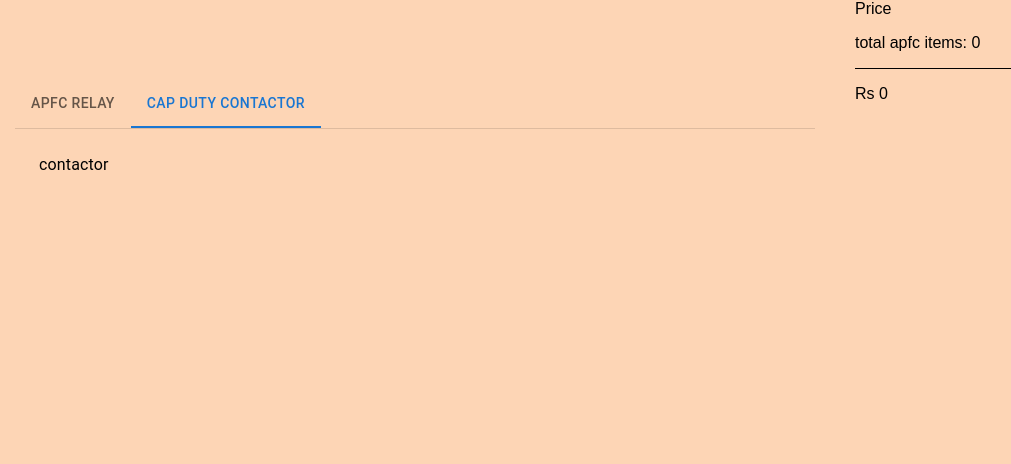
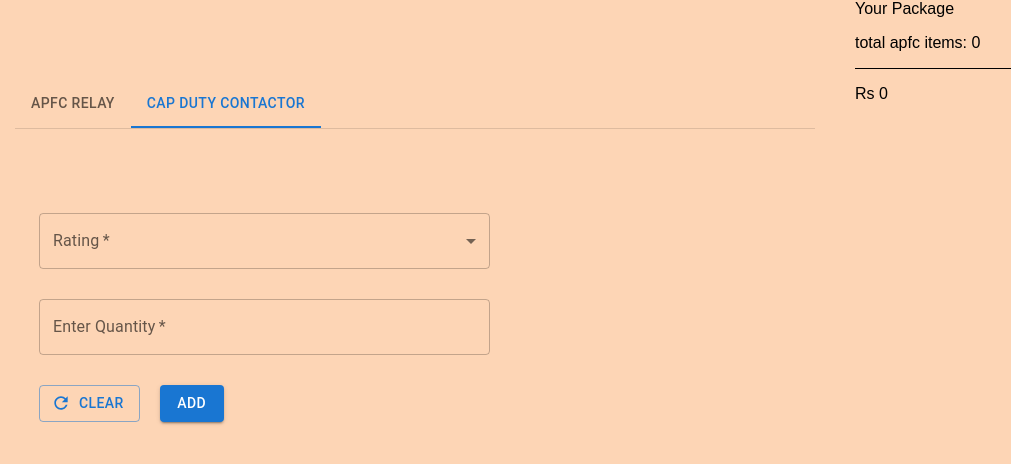
Before and after one commit to Nipun3120/Entes-Product-Calculator, a React (Create React App) app: page / in a window 1280 px wide. Both pictures are taken after a click on the tab "CAP DUTY CONTACTOR". Shown: the top 464 px of the page, without its empty margins (9-1020 px from the left). Built offline with nearby package versions, Linux system fonts and the light colour scheme.

Commit message:
contactor form

```diff
--- a/src/components/bill/Bill.js
+++ b/src/components/bill/Bill.js
@@ -1,5 +1,4 @@
 import './bill.css';
-import { useApcfContext } from '../../contexts';
 import { useSelector } from 'react-redux';
 import { BillItem } from '../';
 
@@ -10,7 +9,7 @@ export const Bill = ()=> {
 
     return (
         <>
-            <div>Price</div>
+            <div>Your Package</div>
             <p>total apfc items: {count}</p>
             <div>
                 {apfcState.map((item, index) => {
--- a/src/components/form/ProductForm.js
+++ b/src/components/form/ProductForm.js
@@ -1,20 +1,26 @@
 import { useState } from 'react';
+import { useSelector } from "react-redux"
+import { apfcActions } from '../../store/apfcSlice';
+import { Apfc, Contactor } from '../index';
+
+
+import Alert from '@mui/material/Alert';
+import Stack from '@mui/material/Stack';
 import Box from '@mui/material/Box';
 import Tab from '@mui/material/Tab';
 import TabContext from '@mui/lab/TabContext';
 import TabList from '@mui/lab/TabList';
 import TabPanel from '@mui/lab/TabPanel';
-
-import { Apfc, Contactor } from '../index';
-import './formStyles.css';
 import { Container } from '@mui/material';
 
+import './formStyles.css';
+
 export const ProductForm = ()=> {
+    const apfcCount = useSelector(state=> state.apfcState.itemsCount);
     const [value, setValue] = useState('1');
+
     const handleChange = (event, newValue) => {
-        console.log(newValue)
-
-        setValue(newValue);
+        setValue(newValue)
       };
 
     return (
@@ -27,6 +33,11 @@ export const ProductForm = ()=> {
                 <Tab label="Cap Duty Contactor" value="2" />
                 </TabList>
             </Box>
+            {/* <Stack sx={{ width: '100%', marginTop: '30px'}} spacing={2}>
+                <Alert variant="filled" severity="warning">
+                    This is a warning alert — check it out!
+                </Alert>
+            </Stack> */}
             <TabPanel value="1"><Apfc/></TabPanel>
             <TabPanel value="2"><Contactor/></TabPanel>
             </TabContext>
--- a/src/components/form/apfcForm/Apfc.js
+++ b/src/components/form/apfcForm/Apfc.js
@@ -1,8 +1,9 @@
+// react components
 import { useState, forwardRef } from 'react';
 import { useDispatch, useSelector } from 'react-redux';
 import { apfcActions } from '../../../store/apfcSlice';
-import { Container, Typography } from '@mui/material';
-import { useApcfContext } from '../../../contexts';
+
+// css imports
 import Box from '@mui/material/Box';
 import InputLabel from '@mui/material/InputLabel';
 import MenuItem from '@mui/material/MenuItem';
@@ -10,22 +11,20 @@ import FormControl from '@mui/material/FormControl';
 import Select from '@mui/material/Select';
 import TextField from '@mui/material/TextField';
 import Button from '@mui/material/Button';
-import SendIcon from '@mui/icons-material/Send';
 import RefreshIcon from '@mui/icons-material/Refresh';
 import MuiAlert from '@mui/material/Alert';
 import Stack from '@mui/material/Stack';
-import CloseIcon from '@mui/icons-material/Close';
 
-import apfcList from '../../../database/apfcList';
-
+// other imports
+import { CATEGORY_1CT, CATEGORY_3CT } from '../../../database/staticLists';
 
 const Alert = forwardRef(function Alert(props, ref) {
     return <MuiAlert elevation={6} ref={ref} variant="filled" {...props}/>;
   });
 
+
 export const Apfc = ()=> {
     const dispatch = useDispatch();
-    // const { apfcItem, setApfcItem } = useApcfContext();
     const [type, setType] = useState('');
     const [steps, setSteps] = useState('');
     const [quantity, setQuantity] = useState('');
@@ -36,7 +35,6 @@ export const Apfc = ()=> {
     };
 
     const handleTypeChange = (event) => {
-        // console.log(event.target.value)
         setType(event.target.value);
     };
 
@@ -58,11 +56,6 @@ export const Apfc = ()=> {
                 quantity,
             }))
 
-            // setApfcItem({
-            //     type,
-            //     noOfSteps: steps,
-            //     quantity,
-            // })
             setType('');
             setSteps('');
             setQuantity('');
@@ -134,10 +127,14 @@ export const Apfc = ()=> {
                     onChange={handleStepsChange}
                     >
 
-                        <MenuItem value={4}>4</MenuItem>
+                        {type === '1 CT'
+                            ? CATEGORY_1CT.map(item=><MenuItem value={item}>{item}</MenuItem>)
+                            : CATEGORY_3CT.map(item=><MenuItem value={item}>{item}</MenuItem>)
+                        }
+                        {/* <MenuItem value={4}>4</MenuItem>
                         <MenuItem value={6}>6</MenuItem>
                         <MenuItem value={9}>9</MenuItem>
-                        <MenuItem value={12}>12</MenuItem>
+                        <MenuItem value={12}>12</MenuItem> */}
 
                     </Select>
             </FormControl>
--- a/src/components/form/contactor/ContactorForm.js
+++ b/src/components/form/contactor/ContactorForm.js
@@ -1,5 +1,136 @@
+// react modules
+import { useState, forwardRef, useEffect } from 'react';
+import { useSelector } from 'react-redux';
+
+// css imports
+import Box from '@mui/material/Box';
+import InputLabel from '@mui/material/InputLabel';
+import MenuItem from '@mui/material/MenuItem';
+import FormControl from '@mui/material/FormControl';
+import Select from '@mui/material/Select';
+import TextField from '@mui/material/TextField';
+import Button from '@mui/material/Button';
+import RefreshIcon from '@mui/icons-material/Refresh';
+import MuiAlert from '@mui/material/Alert';
+import Stack from '@mui/material/Stack';
+
+// other imports
+import { KVAR_RATING } from '../../../database/staticLists';
+
+const Alert = forwardRef(function Alert(props, ref) {
+    return <MuiAlert elevation={6} ref={ref} variant="filled" {...props}/>;
+  });
+
+
 export const Contactor = ()=> {
+    const apfcCount = useSelector(state=> state.apfcState.itemsCount)
+    const [rating, setRating] = useState('');
+    const [quantity, setQuantity] = useState('');
+    const [open, setOpen] = useState(false);
+    const [errorMessage, setErrorMessage] = useState('');
+
+
+    useEffect(() => {
+        const timeInterval = setTimeout(() => {
+        setErrorMessage(false)
+        setOpen(false)
+        console.log('tick')
+        }, 3000)
+
+        return () => {
+        clearTimeout(timeInterval)
+        }
+    }, [open]);
+
+    const handleClick = () => {
+      setOpen(true);
+    };
+
+    const handleRatingChange = (event)=> {
+        console.log(event.target.value)
+        setRating(event.target.value);
+    }
+
+    const quantityOnchange = (event)=> {
+        setQuantity(event.target.value)
+        console.log(quantity)
+    }
+
+    const submitHandler = ()=> {
+        if(apfcCount) {
+            if(rating && quantity) {
+                // send data
+
+                console.log(rating, quantity)
+                setRating('');
+                setQuantity('');
+                setOpen(false);
+            } else {
+                setErrorMessage('Please fill all the details!')
+                setOpen(true)
+            }
+        } else {
+            setErrorMessage('Please add APFC RELAY Before adding CONTACTOR!')
+            setOpen(true)
+        }
+    }
+
+    const clearFormHandler = ()=> {
+        setRating('')
+        setQuantity('');
+    }
     return (
-        <div>contactor</div>
+
+        <div className="apfcFormWrapper">
+        <Box sx={{ minWidth: 50 }}
+        component="form"
+        noValidate
+        autoComplete="off"
+        >
+            <FormControl size="medium" fullWidth required="true" style={{marginTop: '30px'}}>
+                <InputLabel id="demo-simple-select-label">Rating</InputLabel>
+                    <Select
+                    labelId="demo-simple-select-label"
+                    id="demo-simple-select"
+                    value={rating}
+                    label="Rating"
+                    onChange={handleRatingChange}
+                    >
+
+                    {KVAR_RATING.map(item=> <MenuItem value={item}>{item}</MenuItem>)}
+                        {/* <MenuItem value={'2.5 Kvar'}>2.5 Kvar</MenuItem>
+                        <MenuItem value={'2.5 Kvar'}>2.5 Kvar</MenuItem>
+                        <MenuItem value={'2.5 Kvar'}>2.5 Kvar</MenuItem> */}
+
+                    </Select>
+            </FormControl>
+
+            <FormControl size="medium" fullWidth style={{marginTop:'30px'}}>
+                <TextField
+                    id="outlined-basic"
+                    label="Enter Quantity"
+                    variant="outlined"
+                    required="true"
+                    onChange={quantityOnchange}
+                    value={quantity}
+                />
+            </FormControl>
+
+            <div style={{marginTop: '30px'}}>
+                <Button variant="outlined" startIcon={<RefreshIcon />} onClick={clearFormHandler}>
+                    Clear
+                </Button>
+                <Button variant="contained" style={{marginLeft: '20px'}} onClick={submitHandler}>
+                    Add
+                </Button>
+            </div>
+        </Box>
+        {open &&
+            <Stack spacing={2} sx={{ width: '100%', marginTop: '30px' }}>
+                <Alert severity="error">{errorMessage}</Alert>
+            </Stack>
+        }
+
+        </div>
     )
 }
--- a/src/components/form/formStyles.css
+++ b/src/components/form/formStyles.css
@@ -4,6 +4,6 @@
 .apfcFormWrapper{
     margin-top: 30px;
     /* padding: 0 20px; */
-    max-width: 50%;
+    max-width: 60%;
 
 }
--- /dev/null
+++ b/src/database/staticLists.js
@@ -0,0 +1,23 @@
+export const CATEGORY_1CT = [
+    4, 6, 9, 12
+]
+
+export const CATEGORY_3CT = [
+    9, 12, 15
+]
+
+export const KVAR_RATING = [
+    '2.5 Kvar',
+    '5 Kvar',
+    '7.5 Kvar',
+    '12 Kvar',
+    '16 Kvar',
+    '20 Kvar',
+    '25 Kvar',
+    '33 Kvar',
+    '40 Kvar',
+    '50 Kvar',
+    '60 Kvar',
+    '75 Kvar',
+    '100 Kvar'
+]
--- a/src/store/apfcSlice.js
+++ b/src/store/apfcSlice.js
@@ -11,7 +11,8 @@ const apfcSlice = createSlice({
                 model: '',
         }],
         itemsCount: 0,
-        totalAmount: 0
+        totalAmount: 0,
+        totalSteps: 0
     },
     reducers: {
         addApfc(state, action) {
@@ -29,6 +30,7 @@ const apfcSlice = createSlice({
             state.itemsCount = parseInt(state.itemsCount) + parseInt(newItem.quantity)
             // updating amount
             state.totalAmount = parseInt(state.totalAmount) + parseInt(selectedProduct.price*newItem.quantity)
+            state.totalSteps = parseInt(state.totalSteps) + parseInt(newItem.noOfSteps);
 
             if(!existingItem) {
                 // state.itemsCount++;
```
